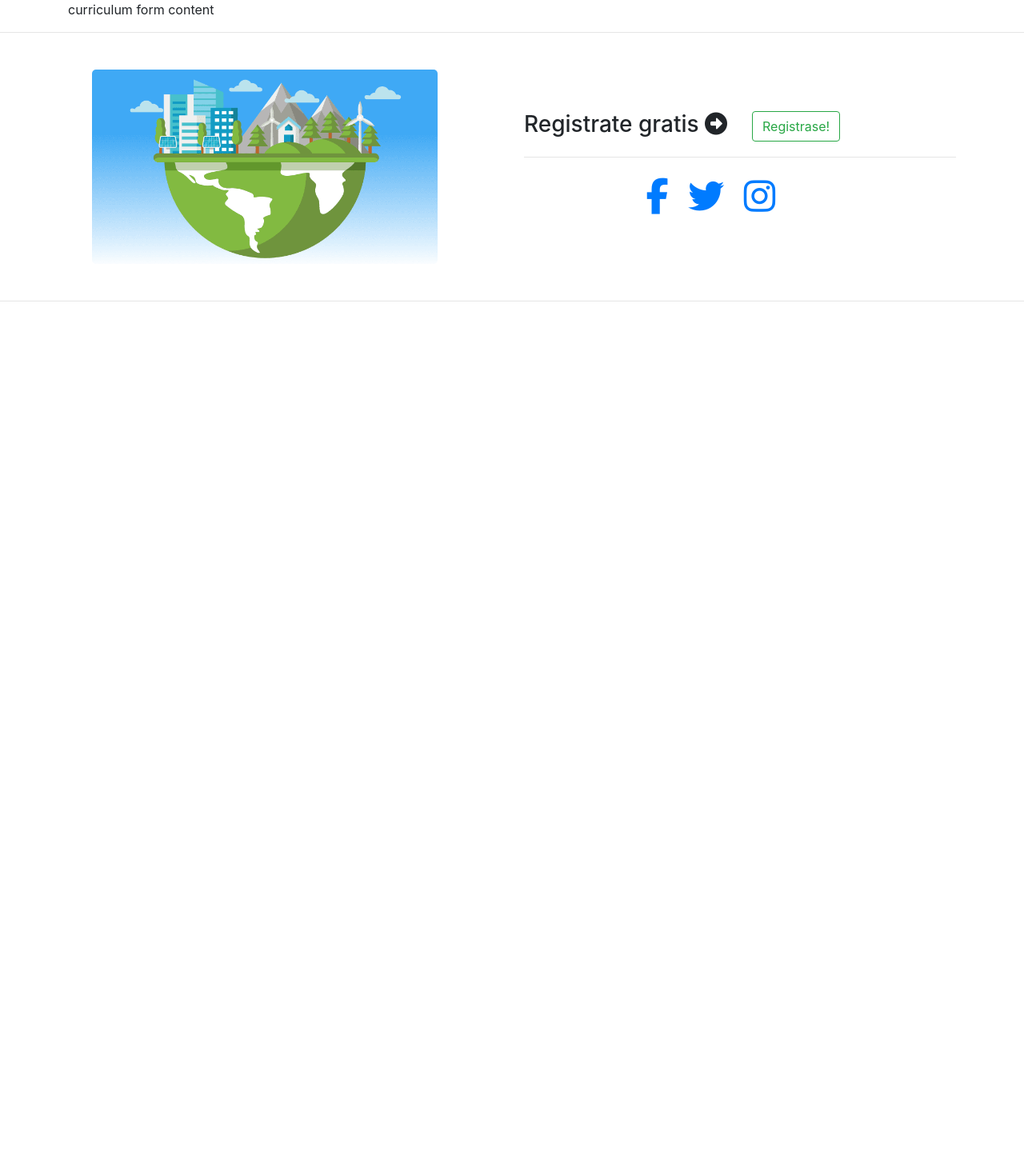
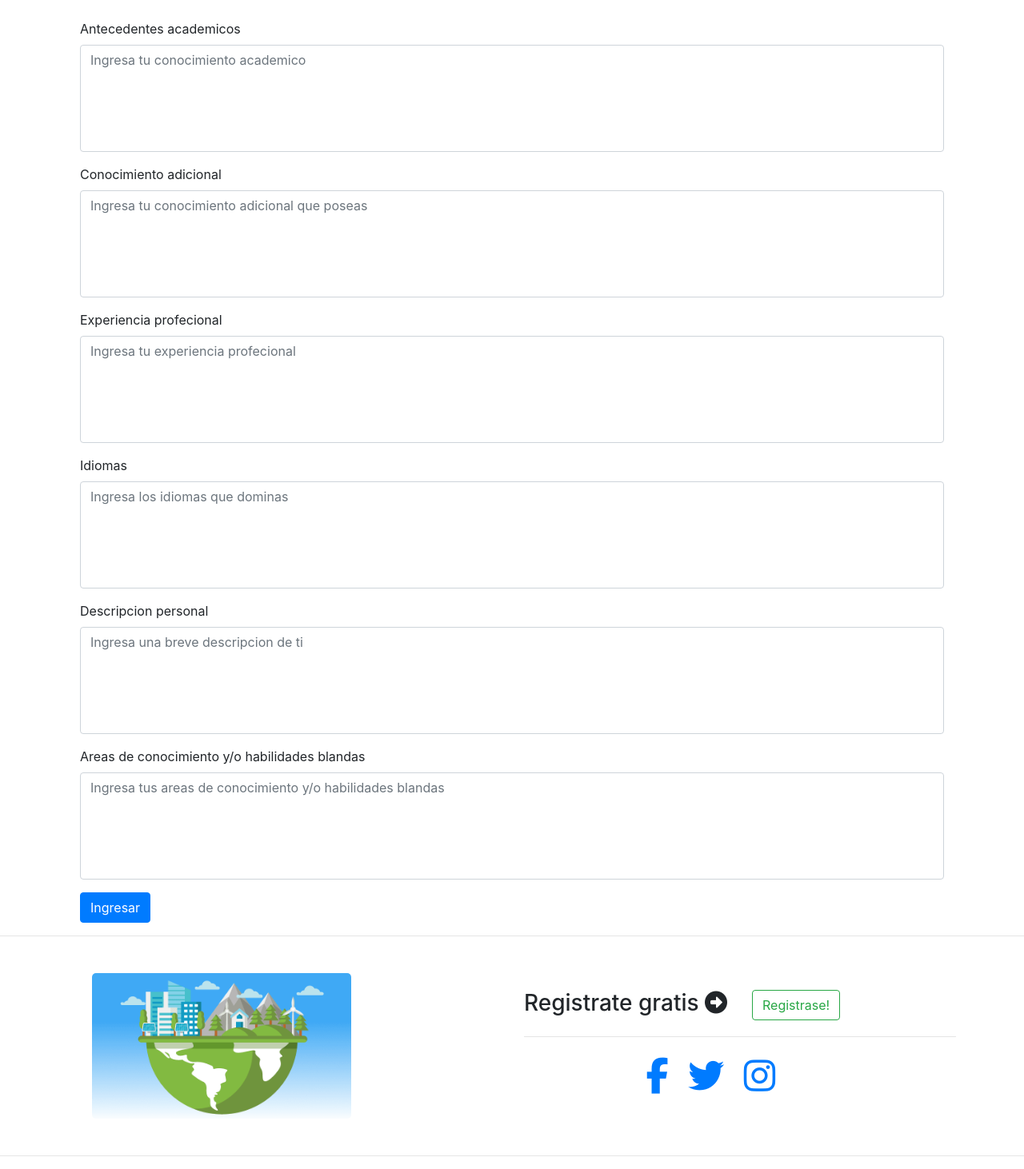
Before and after one commit to iDonosof/ecoCV, a Django app: page /curriculum/ in a window 1280 px wide. Shown: the part 56-1518 px from the top of the page at 80% size. Before the commit the page ends 433 px from the top, so only its background shows below. Run offline with Django 3.2, Linux system fonts and the light colour scheme; a user stored in the database is signed in; some libraries are stand-ins or nearby versions.

Commit message:
Curriculum formulario completado

```diff
--- a/ecoApp/static/css/footer.css
+++ b/ecoApp/static/css/footer.css
@@ -11,7 +11,7 @@
 
 .image-footer img {
     max-width: 100%;
-    width: 80%;
+    width: 60%;
     border-radius: 5px;
     margin: 30px;
 }
--- a/ecoApp/templates/ecoApp/curriculum.html
+++ b/ecoApp/templates/ecoApp/curriculum.html
@@ -1,4 +1,58 @@
 {% extends 'ecoApp/index.html' %}
 {% block content %}
-    <p>curriculum form content</p>
+    <br>
+    {% if success %}
+        <div class="alert alert-success" role="alert">
+            El curriculum a sido registrado exitosamente.
+        </div>
+        <hr>
+    {% endif %}
+    {% if alert %}
+        <div class="alert alert-danger" role="alert">
+            Ocurrió un error inesperado al ingresar el curriculum, intentelo mas tarde.
+        </div>
+        <hr>
+    {% endif %}
+    <div class="container">
+        <form action="" class="form" id="curriculum-form" method="POST">
+            {% csrf_token %}
+            <div class="form-group">
+                <label for="academicTraining">Antecedentes academicos</label>
+                <textarea class="form-control" name="academicTraining" id="academicTraining" cols="150" rows="5" placeholder="Ingresa tu conocimiento academico"
+                    data-toggle="tooltip" title="Ingresa tu conocimiento academico"
+                    style="resize: none;"></textarea>
+            </div>
+            <div class="form-group">
+                <label for="furtherTraining">Conocimiento adicional</label>
+                <textarea class="form-control" name="furtherTraining" id="furtherTraining" cols="150" rows="5" placeholder="Ingresa tu conocimiento adicional que poseas"
+                    data-toggle="tooltip" title="Ingresa tu conocimiento adicional"
+                    style="resize: none;"></textarea>
+            </div>
+            <div class="form-group">
+                <label for="workExperience">Experiencia profecional</label>
+                <textarea class="form-control" name="workExperience" id="workExperience" cols="150" rows="5" placeholder="Ingresa tu experiencia profecional"
+                    data-toggle="tooltip" title="Ingresa tu experiencia profecional"
+                    style="resize: none;"></textarea>
+            </div>
+            <div class="form-group">
+                <label for="languages">Idiomas</label>
+                <textarea class="form-control" name="languages" id="languages" cols="150" rows="5" placeholder="Ingresa los idiomas que dominas"
+                    data-toggle="tooltip" title="Ingresa los idiomas que dominas"
+                    style="resize: none;"></textarea>
+            </div>
+            <div class="form-group">
+                <label for="description">Descripcion personal</label>
+                <textarea class="form-control" name="description" id="description" cols="150" rows="5" placeholder="Ingresa una breve descripcion de ti"
+                    data-toggle="tooltip" title="Ingresa una breve descripcion de ti"
+                    style="resize: none;"></textarea>
+            </div>
+            <div class="form-group">
+                <label for="knowledge">Areas de conocimiento y/o habilidades blandas</label>
+                <textarea class="form-control" name="knowledge" id="knowledge" cols="150" rows="5" placeholder="Ingresa tus areas de conocimiento y/o habilidades blandas"
+                    data-toggle="tooltip" title="Ingresa tus areas de conocimiento"
+                    style="resize: none;"></textarea>
+            </div>
+            <button type="submit" class="btn btn-primary" data-toggle="tooltip" title="Ingresar">Ingresar</button>
+        </form>
+    </div>
 {% endblock %}
--- a/ecoApp/views.py
+++ b/ecoApp/views.py
@@ -66,19 +66,24 @@
 @login_required(login_url = 'login')
 def curriculum(request):
     alert = False
+    success = False
     if request.method == 'POST':
-        profile = User.objects.get(username = request.user).profile
-        curriculum = Curriculum()
-        curriculum.academic_training = request.POST.get('academicTraining')
-        curriculum.further_training = request.POST.get('furtherTraining')
-        curriculum.work_experience = request.POST.get('workExperience')
-        curriculum.languages = request.POST.get('languages')
-        curriculum.description = request.POST.get('description')
-        curriculum.knowledge = request.POST.get('knowledge')
-        curriculum.user_profile = profile
-        curriculum.save()
-        alert = True
-    variables = {'alert': alert}
+        try:
+            profile = User.objects.get(username = request.user).profile
+            curriculum = Curriculum()
+            curriculum.academic_training = request.POST.get('academicTraining')
+            curriculum.further_training = request.POST.get('furtherTraining')
+            curriculum.work_experience = request.POST.get('workExperience')
+            curriculum.languages = request.POST.get('languages')
+            curriculum.description = request.POST.get('description')
+            curriculum.knowledge = request.POST.get('knowledge')
+            curriculum.user_profile = profile
+            curriculum.save()
+            success = True
+        except:
+            alert = True
+    variables = {'alert': alert,
+                 'success': success}
     return render(request, 'ecoApp/curriculum.html', variables)
 
 @login_required(login_url = 'login')
```
Also changed, not shown: db.sqlite3.
